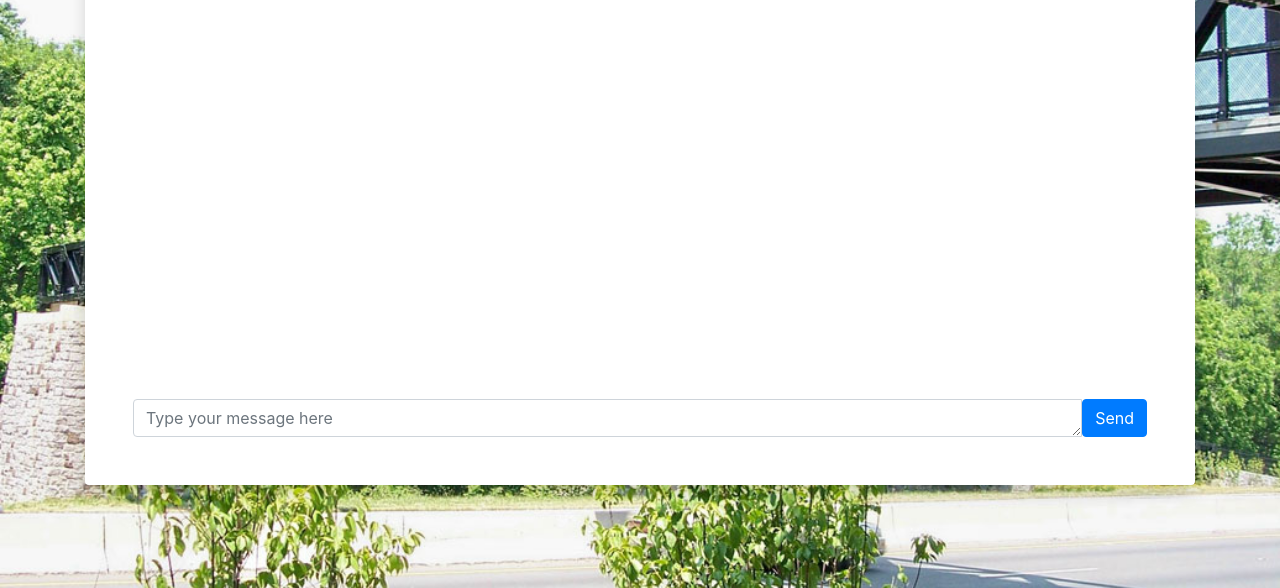
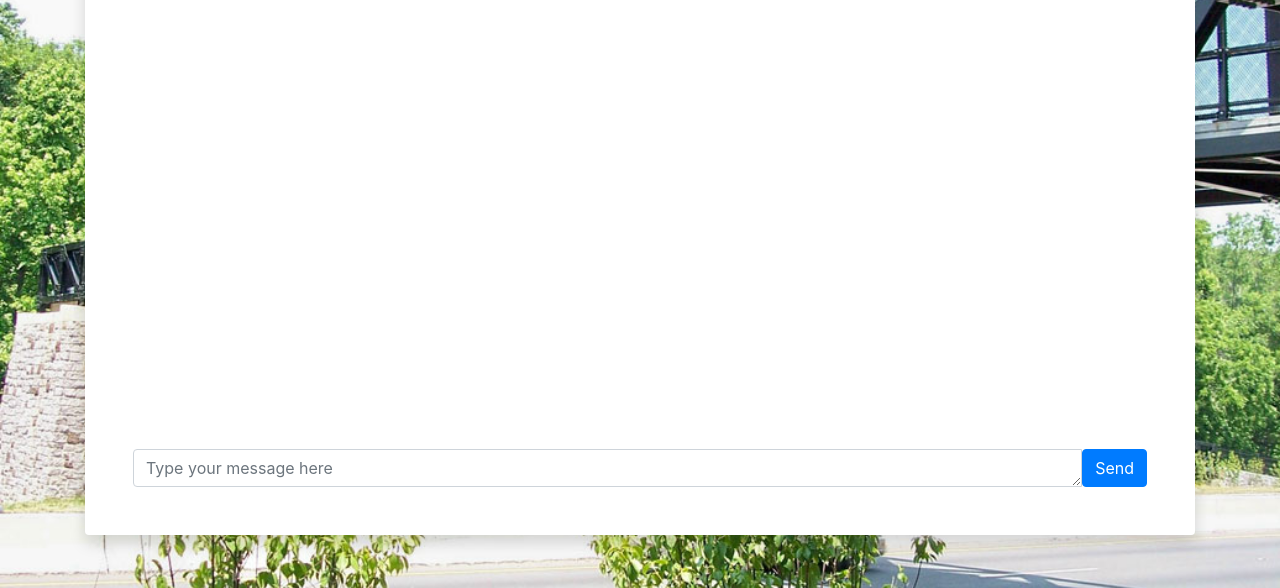
Before and after one commit to alanjding/legends-only, a Python web app: template templates/chat.html in a window 1280 px wide. Shown: the part 212-800 px from the top of the page. Run offline with Jinja, Linux system fonts and the light colour scheme; the template is opened without the code that fills it, so the values that code supplies are empty; some libraries are stand-ins or nearby versions.

Commit message:
css is pretty cool ngl

```diff
--- a/templates/chat.html
+++ b/templates/chat.html
@@ -23,7 +23,7 @@
                 <hr>
                 <div class="row">
                     <div class="col-12">
-                        <div style="height: 400px; min-width: 100%;  border: 0" id="chatbox"></div>
+                        <div style="min-height: 150px; height: calc(100vh - 350px); min-width: 100%;  border: 0; overflow-y: scroll" id="chatbox"></div>
                     </div>
                 </div>
                 <div class="row">
```
